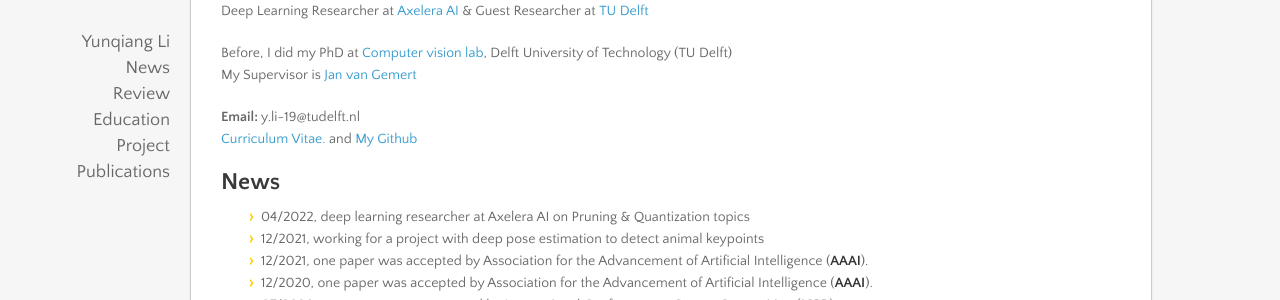
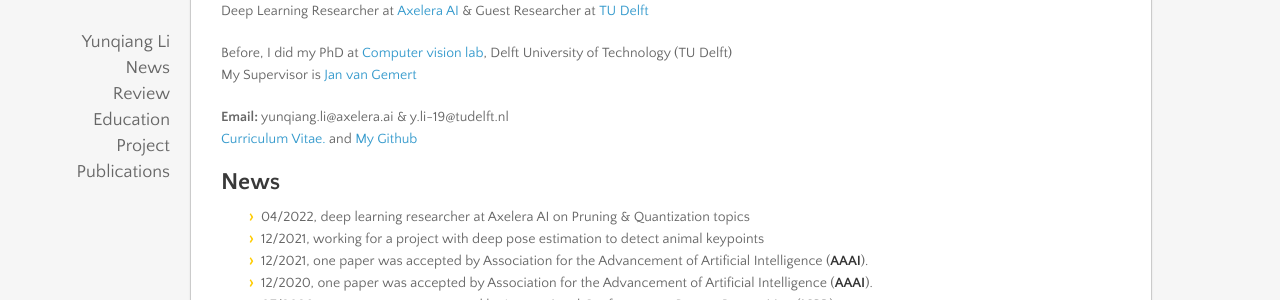
Before and after one commit to liyunqianggyn/liyunqianggyn.github.io, a Jekyll site: the page built from index.md, in a window 1280 px wide and 900 px high, scrolled down 309 px. Shown: the part 151-451 px from the top of the window. Built offline with Jekyll 4.4.1, drawn with Linux system fonts in a browser that asks for light colours; nearby versions of some CDN libraries; our own code applies the rules of GitHub Pages for plain Markdown files.

Commit message:
Update index.md

```diff
--- a/index.md
+++ b/index.md
@@ -8,7 +8,7 @@ Before, I did my PhD at <a href="http://visionlab.tudelft.nl">Computer vision la
 My Supervisor is <a href="https://jvgemert.github.io/">Jan van Gemert</a><br/>
 
 
-<b>Email:</b> y.li-19@tudelft.nl  <br/>
+<b>Email:</b> yunqiang.li@axelera.ai & y.li-19@tudelft.nl  <br/>
 <b></b>
 [Curriculum Vitae.](/YunqiangLi_Resume.pdf)
 and
```
